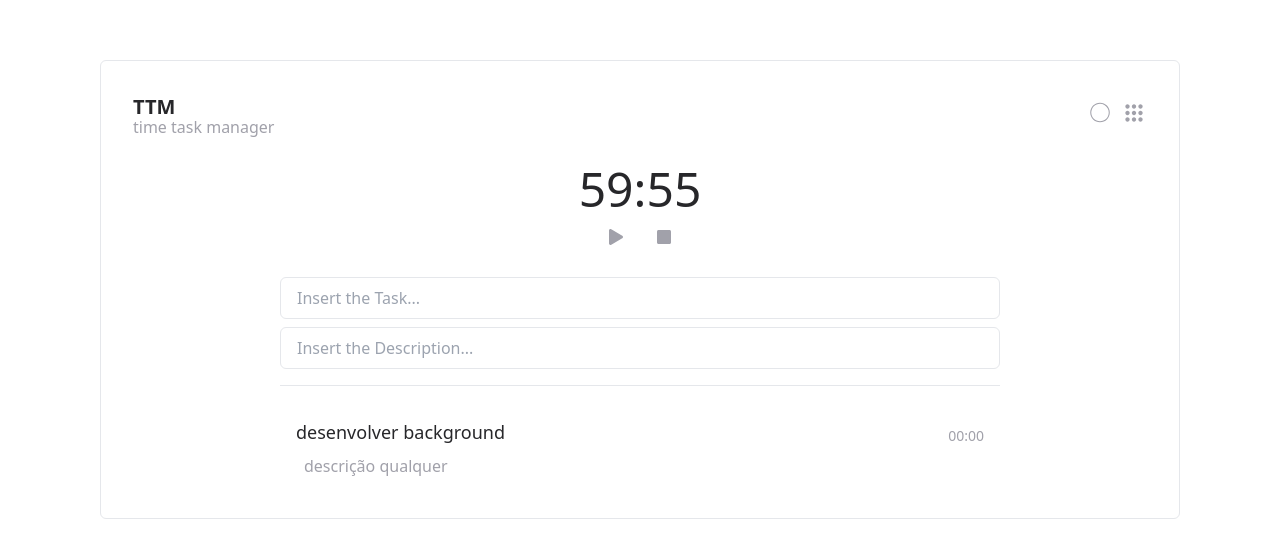
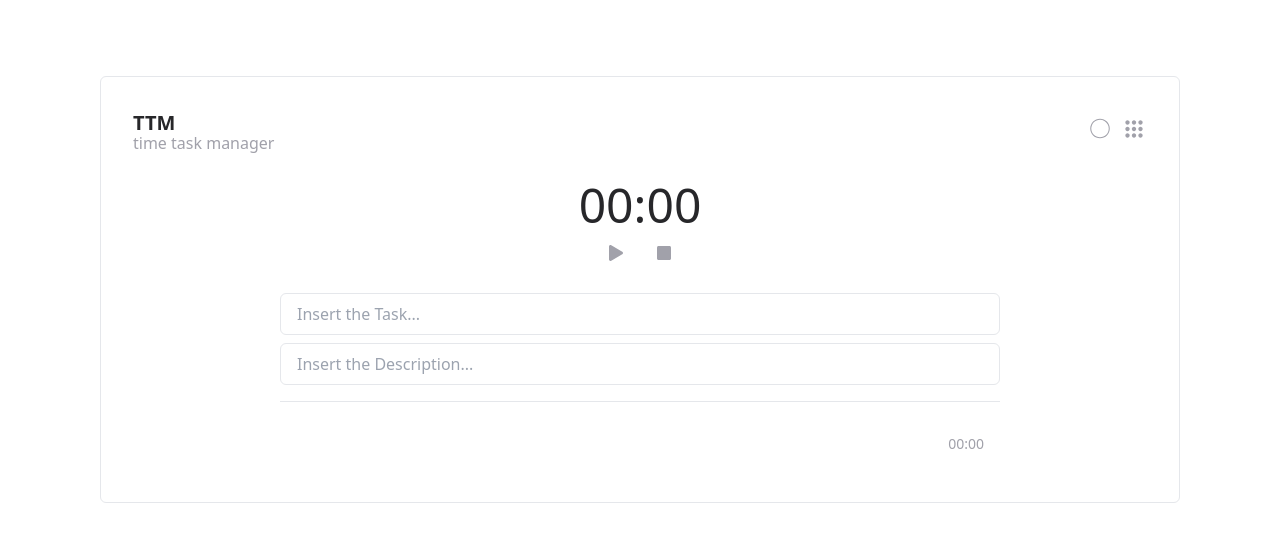
Before and after one commit to itsV1tor/TimeTaskManager, a React (Vite) app: page / in a window 1280 px wide. Shown: the part 111-668 px from the top of the page. Built offline with nearby package versions, Linux system fonts and the light colour scheme.

Commit message:
Update: Card info configured

```diff
--- a/src/components/Form.tsx
+++ b/src/components/Form.tsx
@@ -1,13 +1,31 @@
+import React, { useContext } from "react";
+import { AppContext, AppContextType } from "../contexts/AppContext";
+
 export function Form() {
+  const { inputTitle, setInputTitle, inputDescription, setInputDescription }:AppContextType = useContext(AppContext);
+
+  const handleTitleInput= (event:React.ChangeEvent<HTMLInputElement>) => {
+    setInputTitle(event.target.value)
+    console.log(event)
+  }
+  const handleDescriptionInput= (event:React.ChangeEvent<HTMLInputElement>) => {
+    setInputDescription(event.target.value)
+    console.log(event)
+  }
+
   return (
     <div className="flex flex-col gap-2 border-b pb-4">
       <input
         type="text"
+        onChange={handleTitleInput}
+        value={inputTitle ?? 'Undefined'}
         className="group w-full rounded-md border px-4 py-2 text-zinc-800 outline-none"
         placeholder="Insert the Task..."
       />
       <input
         type="text"
+        onChange={handleDescriptionInput}
+        value={inputDescription ?? 'Undefined'}
         className="group w-full rounded-md border px-4 py-2 text-zinc-800 outline-none"
         placeholder="Insert the Description..."
       />
--- a/src/components/Task.tsx
+++ b/src/components/Task.tsx
@@ -3,16 +3,13 @@ import { AppContext, AppContextType } from '../contexts/AppContext';
 import { PadWithZero } from '../utils/PadWithZero';
 import { ToggleVisibility } from '../utils/ToggleVisibility';
 
-interface TaskPropsType {
-  title: string;
-  totalTime: string;
-  description: string;
-}
-
-export function Task({ title, totalTime, description }: TaskPropsType) {
-  const { time, setTime, getTime, setGetTime }: AppContextType = useContext(AppContext);
+export function Task() {
+  const { time, setTime, getTime, setGetTime, inputTitle, inputDescription }: AppContextType =
+    useContext(AppContext);
   const [spentTime, setSpentTime] = useState({ hours: 0, minutes: 0, seconds: 0 });
   const [isHoursVisible, setIsHoursVisible] = useState(false);
+  const [title, setTitle] = useState('');
+  const [description, setDescription] = useState('');
 
   useEffect(() => {
     if (getTime) {
@@ -24,6 +21,8 @@ export function Task({ title, totalTime, description }: TaskPropsType) {
           }
           return (isHoursVisible = true);
         });
+        setTitle(inputTitle);
+        setDescription(inputDescription);
         return spentTime;
       });
       setTime(
--- a/src/components/Tasks.tsx
+++ b/src/components/Tasks.tsx
@@ -3,7 +3,7 @@ import { Task } from './Task';
 export function Tasks() {
   return (
     <div className="m-auto w-full px-4 gap-4 flex flex-col">
-      <Task title = 'desenvolver background' totalTime= '01:00' description= 'descrição qualquer'/>
+      <Task/>
     </div>
   );
 }
--- a/src/components/Timer.tsx
+++ b/src/components/Timer.tsx
@@ -7,11 +7,11 @@ import { PadWithZero } from '../utils/PadWithZero';
 import { ToggleVisibility } from '../utils/ToggleVisibility';
 
 export function Timer() {
-  const { time, setTime, getTime, setGetTime }: AppContextType = useContext(AppContext);
+  const { setTime, setGetTime }: AppContextType = useContext(AppContext);
   const [isRunning, setIsRunning] = useState(false);
   const [hours, setHours] = useState(0);
-  const [minutes, setMinutes] = useState(59);
-  const [seconds, setSeconds] = useState(55);
+  const [minutes, setMinutes] = useState(0);
+  const [seconds, setSeconds] = useState(0);
   const [isHoursVisible, setIsHoursVisible] = useState(false);
   const [isPauseVisible, setIsPauseVisible] = useState(false);
   const [isStartVisible, setIsStartVisible] = useState(true);
@@ -63,11 +63,11 @@ export function Timer() {
     setGetTime(true);
     setTime(
       (time) =>
-        (time = {
+        time = {
           hours,
           minutes,
           seconds,
-        }),
+        },
     );
     setHours(0);
     setMinutes(0);
--- a/src/contexts/AppContext.ts
+++ b/src/contexts/AppContext.ts
@@ -9,6 +9,10 @@ export interface AppContextType {
   setTime: React.Dispatch<React.SetStateAction<{hours: number, minutes: number, seconds: number}>>;
   getTime: boolean;
   setGetTime: React.Dispatch<React.SetStateAction<boolean>>;
+  inputTitle: string;
+  setInputTitle: React.Dispatch<React.SetStateAction<string>>;
+  inputDescription: string;
+  setInputDescription: React.Dispatch<React.SetStateAction<string>>;
 }
 
 const initialContextValue: AppContextType = {
@@ -19,7 +23,11 @@ const initialContextValue: AppContextType = {
   },
   setTime: () => {},
   getTime: false,
-  setGetTime: () => {}
+  setGetTime: () => {},
+  inputTitle: '',
+  setInputTitle: () => {},
+  inputDescription: '',
+  setInputDescription: () => {},
 };
 
 export const AppContext = createContext<AppContextType>(initialContextValue);
--- a/src/contexts/AppProvider.tsx
+++ b/src/contexts/AppProvider.tsx
@@ -8,13 +8,19 @@ interface AppProviderProps {
 
 export function AppProvider({ children }: AppProviderProps) {
   const [time, setTime] = useState({ hours: 0, minutes: 0, seconds: 0 });
-  const [ getTime, setGetTime ] = useState(false);
+  const [getTime, setGetTime] = useState(false);
+  const [inputTitle, setInputTitle] = useState('');
+  const [inputDescription, setInputDescription] = useState('');
 
   const data: AppContextType = {
     time,
     setTime,
     getTime,
-    setGetTime
+    setGetTime,
+    inputTitle,
+    setInputTitle,
+    inputDescription,
+    setInputDescription,
   };
 
   return <AppContext.Provider value={data}>{children}</AppContext.Provider>;
```
